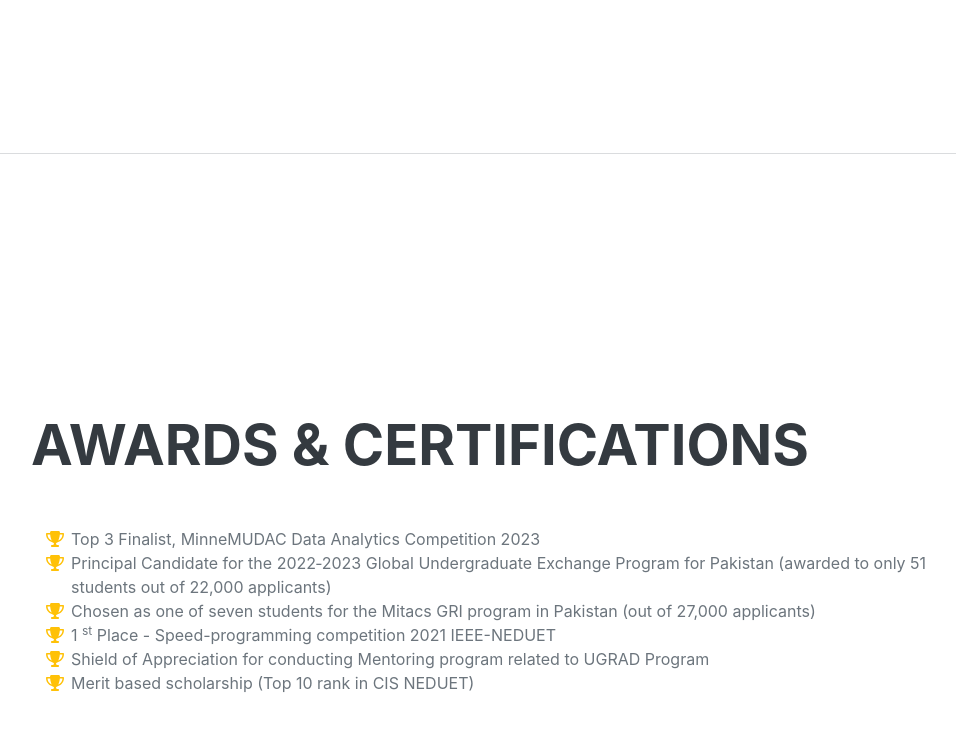
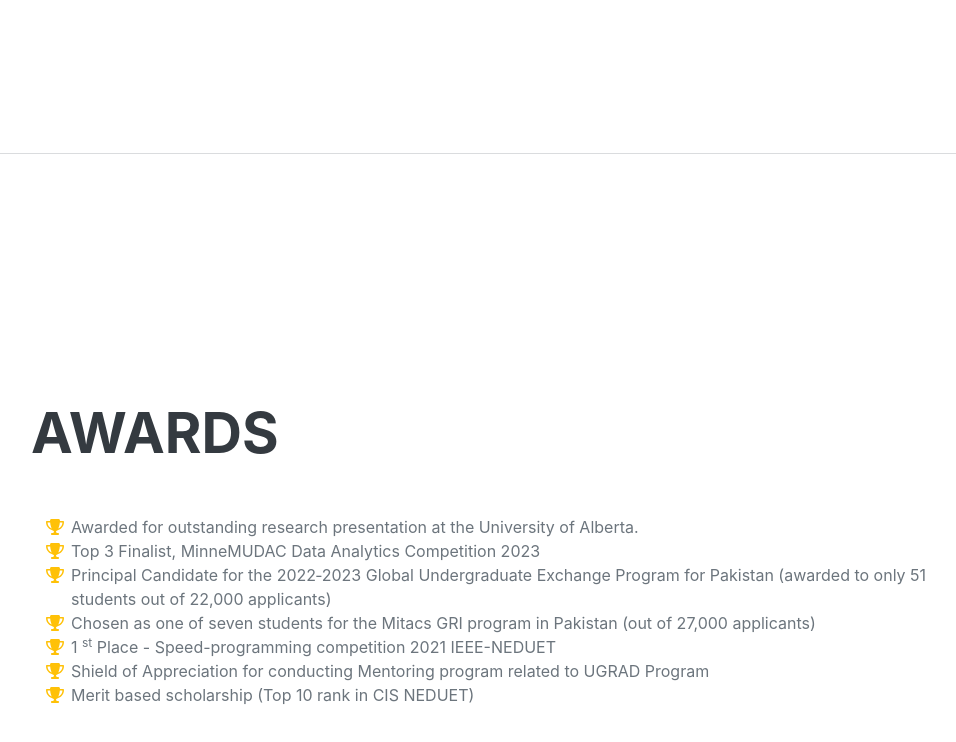
Before and after one commit to bushra2001/bushra2001.github.io, a website: page index.html in a window 1280 px wide. Shown: the part 4219-4961 px from the top of the page, without its empty margins (289-1245 px from the left). Drawn offline with nearby package versions, Linux system fonts and the light colour scheme; a web font is replaced by a local one.

Commit message:
Editing awards

```diff
--- a/index.html
+++ b/index.html
@@ -235,8 +235,13 @@
             <!-- Awards-->
             <section class="resume-section" id="awards">
                 <div class="resume-section-content">
-                    <h2 class="mb-5">Awards & Certifications</h2>
+                    <h2 class="mb-5">Awards </h2>
                     <ul class="fa-ul mb-0">
+
+                        <li>
+                            <span class="fa-li"><i class="fas fa-trophy text-warning"></i></span>
+                            Awarded for outstanding research presentation at the University of Alberta.
+                        </li>
                         <li>
                             <span class="fa-li"><i class="fas fa-trophy text-warning"></i></span>
                             Top 3 Finalist, MinneMUDAC Data Analytics Competition 2023
```
